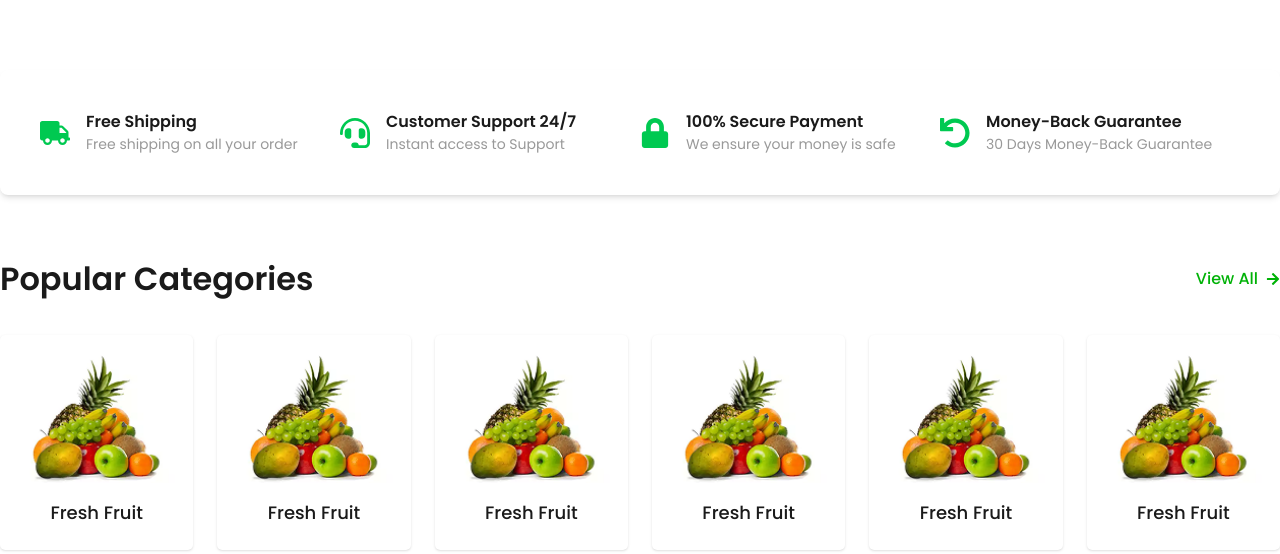
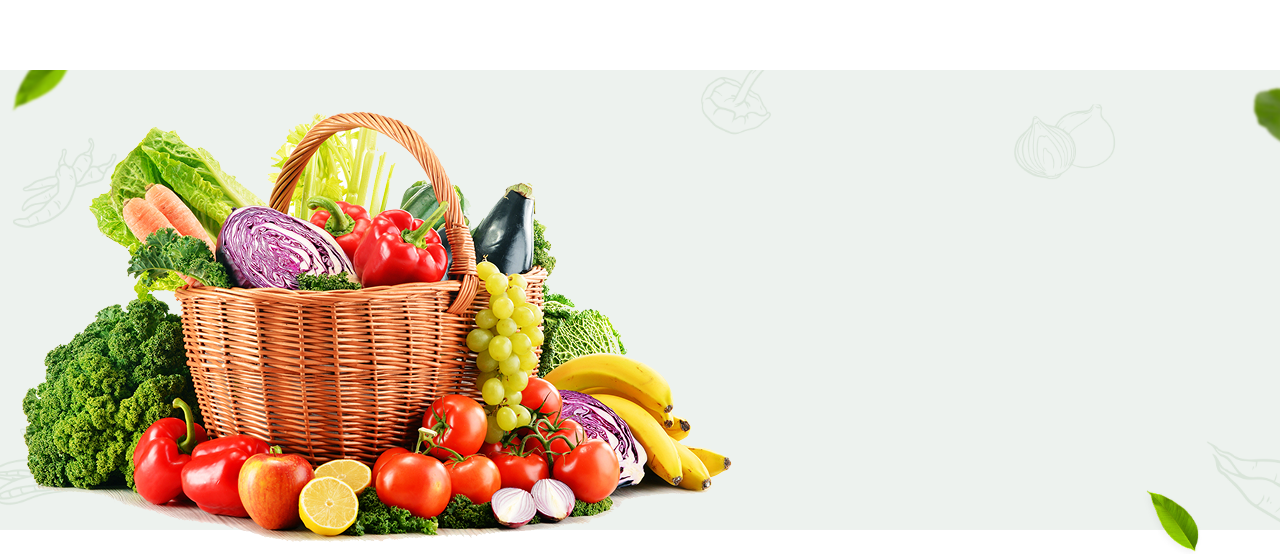
Before and after one commit to remenisite/E-commarce-Ecobazar, a Next.js app in the folder client/: page / in a window 1280 px wide. Shown: the part 297-851 px from the top of the page. Built offline with nearby package versions, Linux system fonts and the light colour scheme.

Commit message:
change banner

```diff
--- a/client/app/components/home/banner/HeroSection.jsx
+++ b/client/app/components/home/banner/HeroSection.jsx
@@ -1,11 +1,17 @@
 "use client";
+
 import Image from "next/image";
-import { FaArrowRight } from "react-icons/fa";
+import heroImg from "../../../../public/images/heroImg.png"
 
 export default function HeroSection() {
   return (
     <section id="banner" className="">
 
+      <div container>
+        <Image src={heroImg} alt="heroImg"  width={742} height={498}/>
+      </div>
+
+
 
     </section>
   );
--- a/client/app/globals.css
+++ b/client/app/globals.css
@@ -63,6 +63,7 @@
 
 #banner{
       background: url("/images/heroSection.png");
+      min-height: 500px;
   background-position: center;
   background-size: cover;
   background-repeat: no-repeat;
```
Also changed, not shown: client/public/images/heroImg.png (added).
